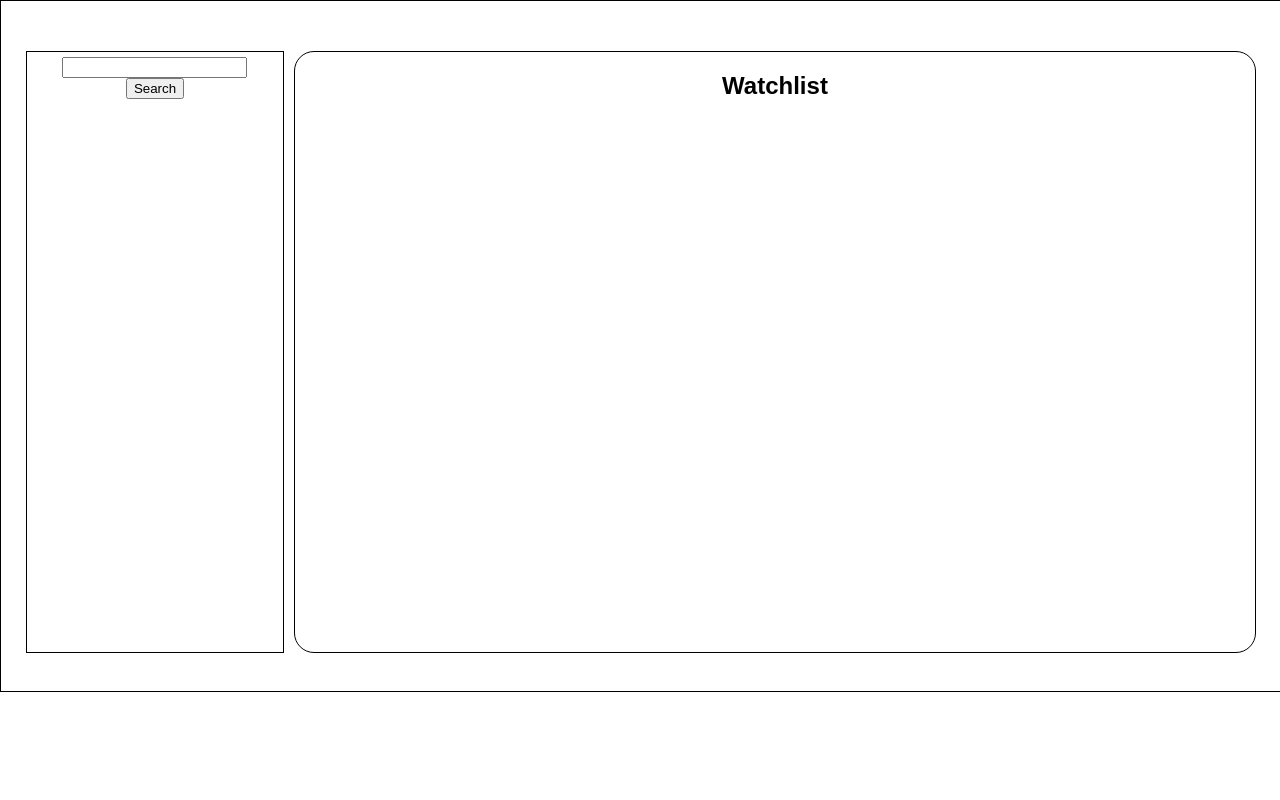
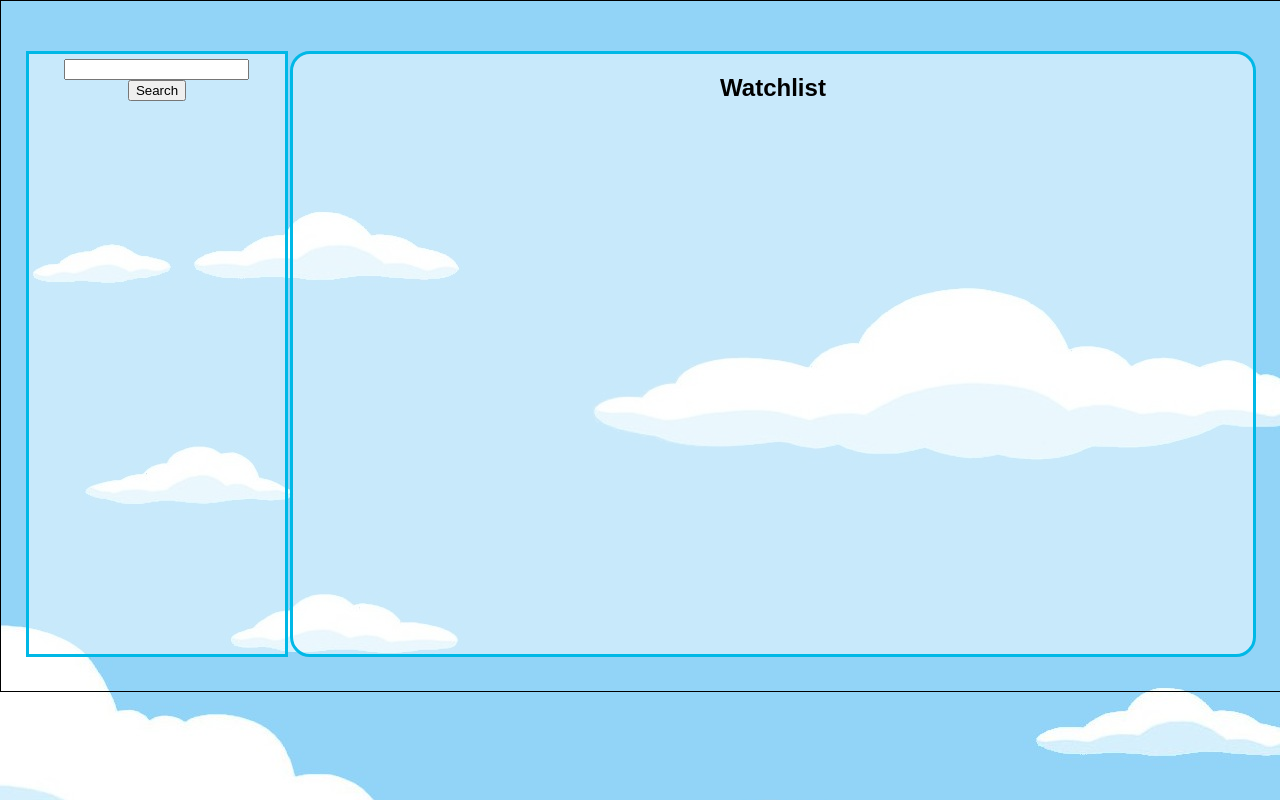
Before and after one commit to julie1013/simpsons-and-chill-react, a React (Create React App) app: page / in a window 1280 px wide. Built offline with nearby package versions, Linux system fonts and the light colour scheme.

Commit message:
Stylized components and added clouds background

```diff
--- a/src/Components/SimpsonsAndChill/Sidebar/SearchResult/SearchResult.css
+++ b/src/Components/SimpsonsAndChill/Sidebar/SearchResult/SearchResult.css
@@ -1,16 +1,20 @@
 .search-result {
-  border: 1px solid black;
+  background: rgba(255, 255, 255, .8);
+  border: 1px solid #99ccff;
   margin: auto;
   width: 95%;
 }
 
 .add-to-watchlist-btn {
-  border: 1px solid black;
+  background: #ffffcc;
+  border: 1px solid #ffad33;
+  border-radius: 20px;
 }
 
 .season,
 .airdate,
 .synopsis-tag,
 .synopsis-summary {
+  margin-left: 5px;
   text-align: left;
 }
--- a/src/Components/SimpsonsAndChill/Sidebar/Sidebar.css
+++ b/src/Components/SimpsonsAndChill/Sidebar/Sidebar.css
@@ -1,5 +1,6 @@
 .sidebar {
-  border: 1px solid black;
+  background: rgba(255, 255, 255, .5);
+  border: 3px solid #00b8e6;
   float: left;
   height: 600px;
   margin-left: 25px;
--- a/src/Components/SimpsonsAndChill/SimpsonsAndChill.css
+++ b/src/Components/SimpsonsAndChill/SimpsonsAndChill.css
@@ -1,3 +1,8 @@
+html,
+body {
+  background: url('../../../public/images/clouds.jpg');
+}
+
 .simpsons-and-chill {
   border: 1px solid black;
   height: 690px;
--- a/src/Components/SimpsonsAndChill/Watchlist/EpWatch/EpWatch.css
+++ b/src/Components/SimpsonsAndChill/Watchlist/EpWatch/EpWatch.css
@@ -7,7 +7,8 @@
 }
 
 .remove-ep-btn {
-  border: 1px solid black;
+  background: #ffffcc;;
+  border: 1px solid #ffad33;
   border-radius: 10px;
   float: left;
   width: 200px;
--- a/src/Components/SimpsonsAndChill/Watchlist/Watchlist.css
+++ b/src/Components/SimpsonsAndChill/Watchlist/Watchlist.css
@@ -1,5 +1,6 @@
 .watchlist {
-  border: 1px solid black;
+  background: rgba(255, 255, 255, .5);
+  border: 3px solid  #00b8e6;
   border-radius: 20px;
   float: right;
   height: 600px;
```
